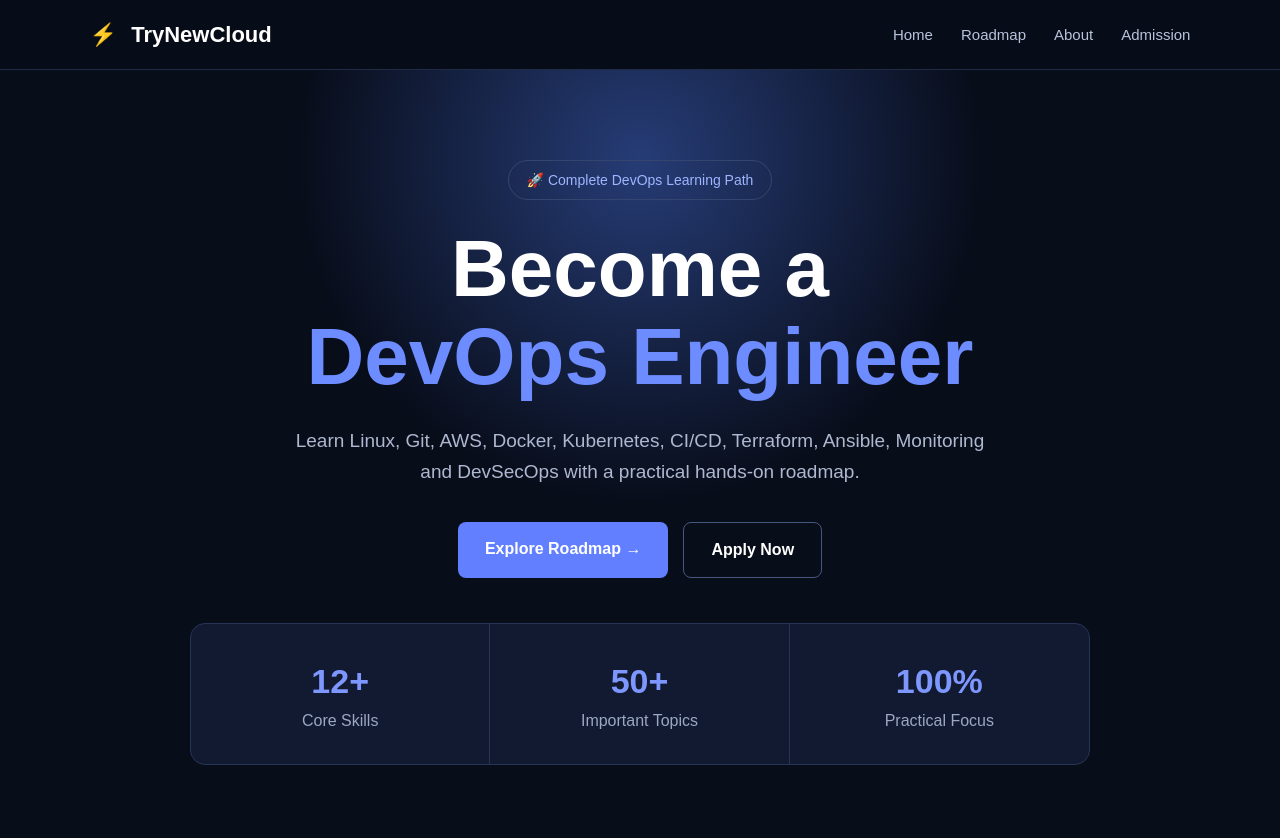
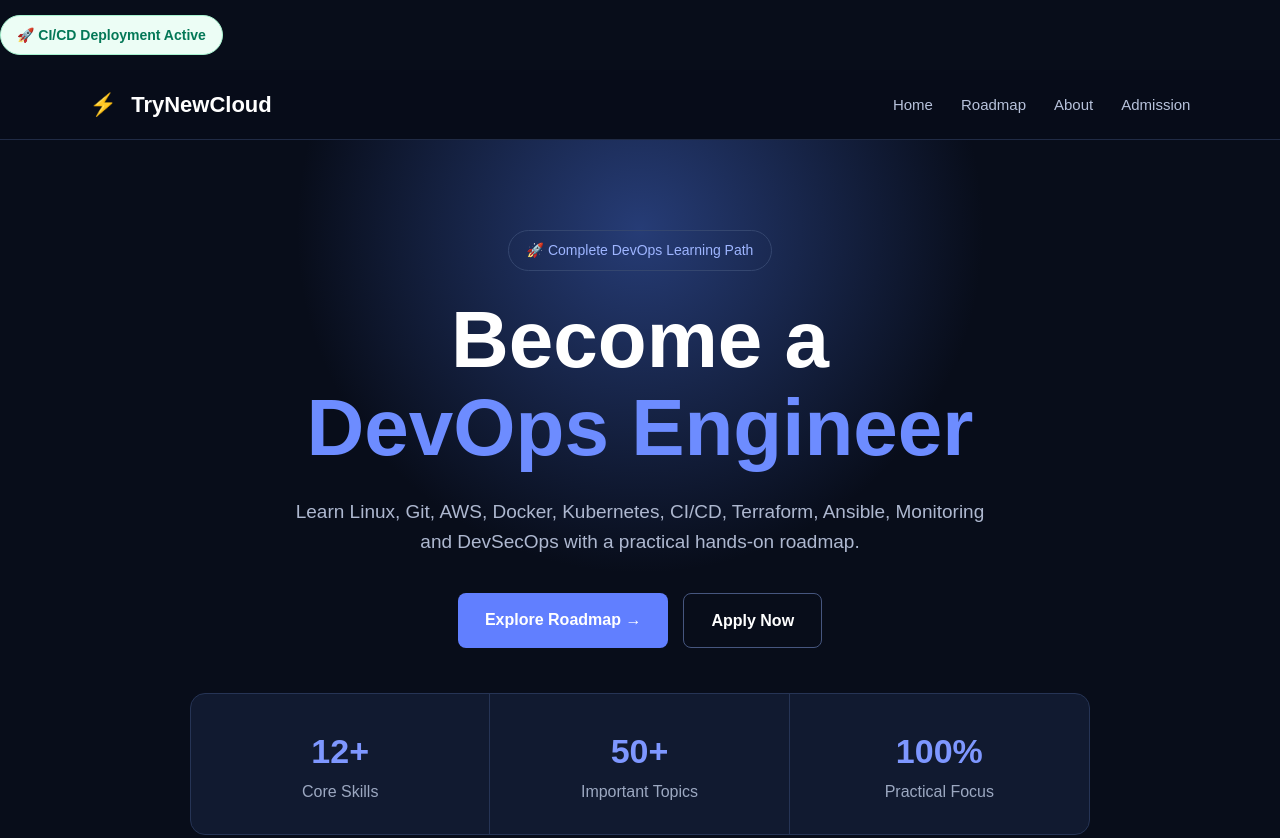
Before and after one commit to aws-sashi/devops-roadmap, a plain HTML site: page frontend/src/index.html in a window 1280 px wide. Shown: the top 838 px of the page. Drawn offline with Linux system fonts and the light colour scheme; no server answers.

Commit message:
Add CI CD deployment status badge

```diff
--- a/frontend/src/index.html
+++ b/frontend/src/index.html
@@ -29,6 +29,7 @@
 
 
 <body>
+<div class="deployment-badge">🚀 CI/CD Deployment Active</div>
 
 
 <!-- ================= HEADER ================= -->
--- a/frontend/src/style.css
+++ b/frontend/src/style.css
@@ -885,3 +885,15 @@ footer {
     }
 
 }
+
+.deployment-badge {
+    display: inline-block;
+    margin: 15px 0;
+    padding: 8px 16px;
+    border-radius: 20px;
+    background: #ecfdf5;
+    color: #047857;
+    border: 1px solid #a7f3d0;
+    font-size: 14px;
+    font-weight: 600;
+}
```
